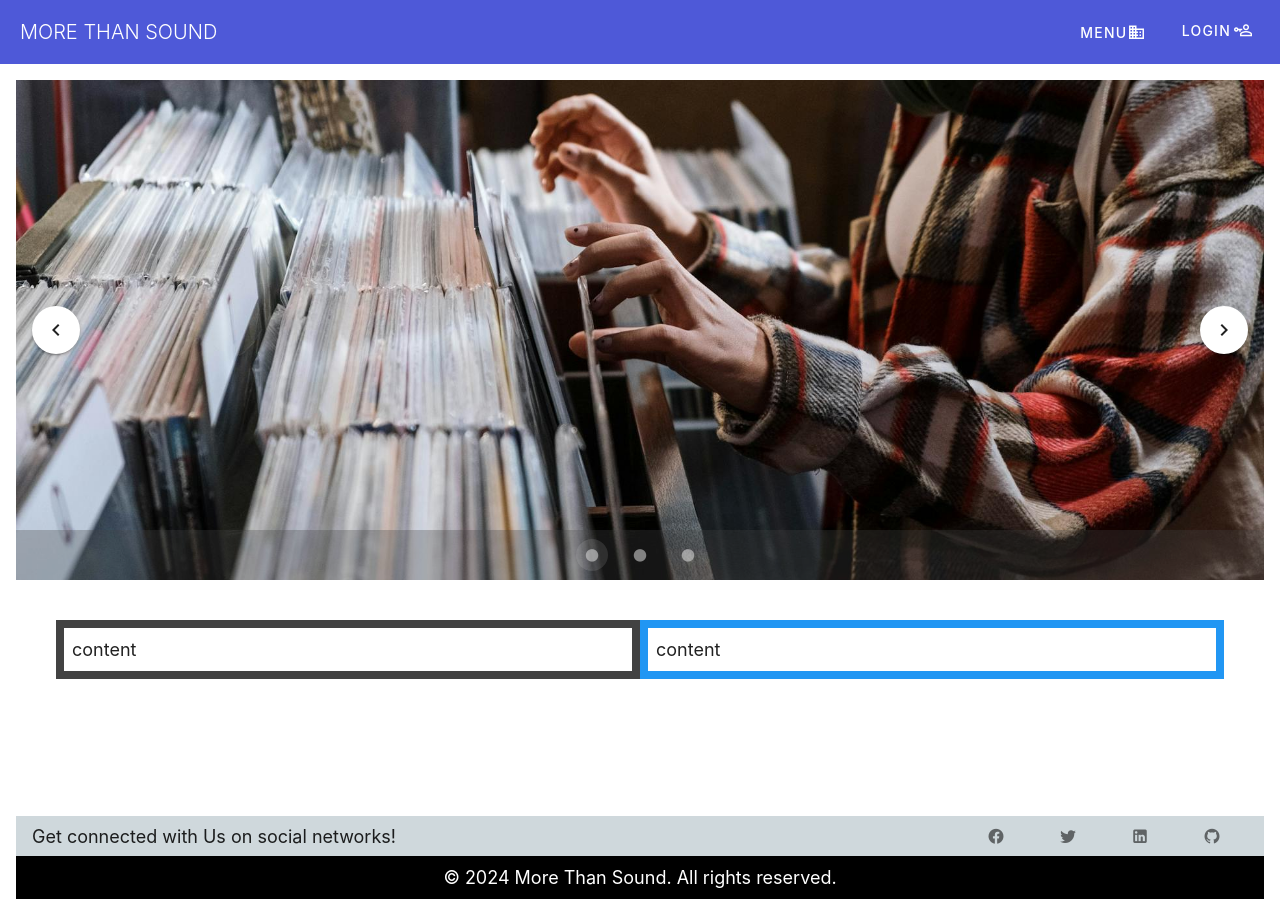
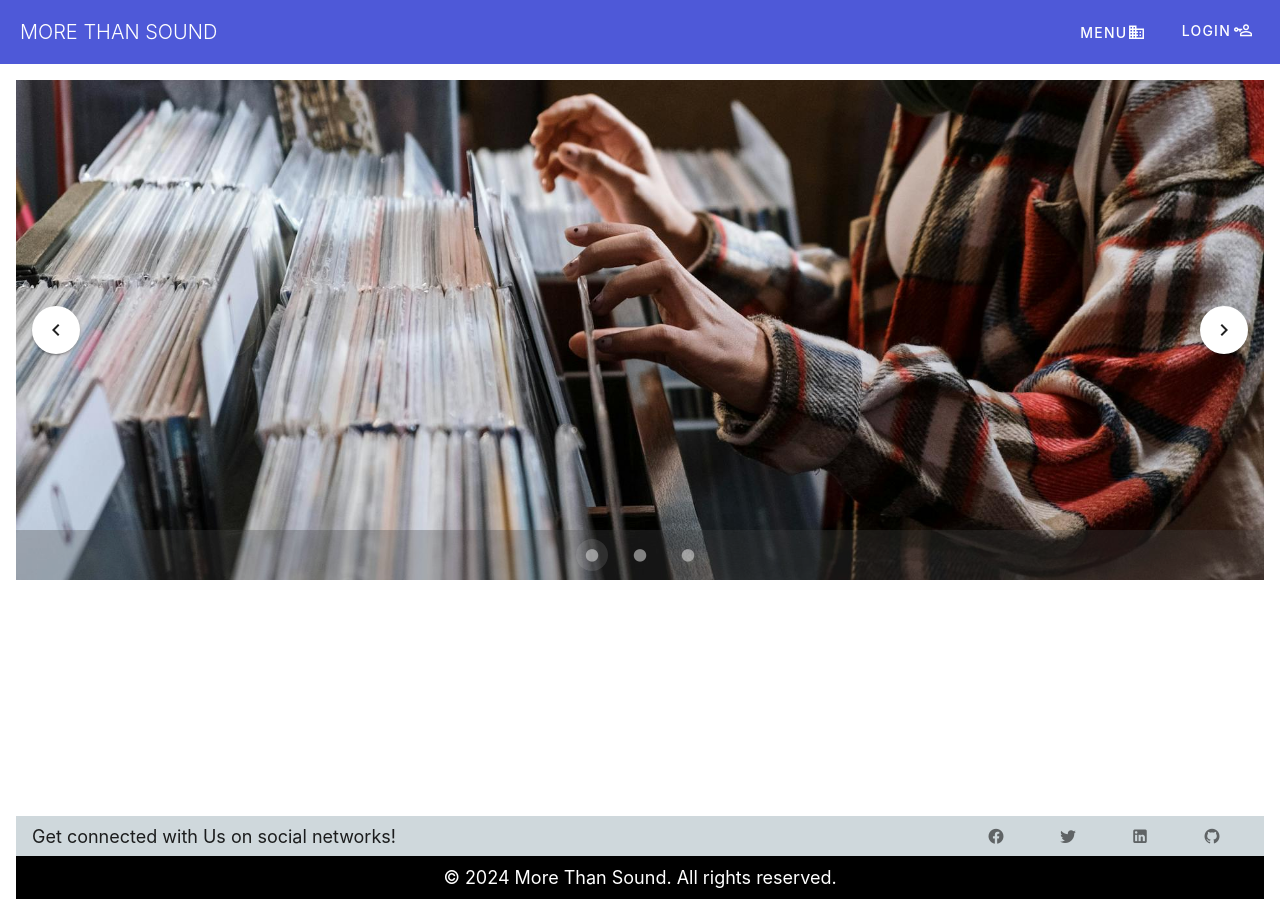
Before and after one commit to leonardo-canteros/VueFinalProject, a Vue app: page / in a window 1280 px wide. Built offline with nearby package versions, Linux system fonts and the light colour scheme.

Commit message:
Refactor UI: Improve structure, clean up unnecessary data, and enhance button layout

```diff
--- a/src/components/products/ProductDelete.vue
+++ b/src/components/products/ProductDelete.vue
@@ -20,12 +20,9 @@ const store = useProductsListStore();
 const productId = route.params.id;
 
 
-
 const deleteItemList = async (id: any) => {
   try {
     await store.deleteProduct(id);
-
-    console.log("Product delete: ", productId);
   } catch (error) {
     console.error("Error deleting post: ", error);
   }
--- a/src/components/products/ProductUpdate.vue
+++ b/src/components/products/ProductUpdate.vue
@@ -2,9 +2,8 @@
   <div>
     <v-container>
       <div class="ma-4">
-        <h1>List products</h1>
+        <h1>Manage Your Products</h1>
       </div>
-      <!-- props -->
       <v-card
         flat
         v-for="product in listProduct"
@@ -24,7 +23,6 @@
           </v-col>
           <v-col cols="6" sm="2" md="2">
             <div class="text-caption title-color">Update</div>
-
             <div class="text-body-1 mt-1">
               <RouterLink
                 :to="{ name: 'ProductUpdateForm', params: { id: product.id } }"
@@ -35,7 +33,6 @@
           </v-col>
           <v-col cols="6" sm="2" md="2">
             <div class="text-caption title-color">Delete</div>
-
             <div class="text-body-1 mt-1">
               <RouterLink
                 :to="{ name: 'ProductDelete', params: { id: product.id } }"
@@ -62,11 +59,6 @@ const props = defineProps({
   },
 });
 
-/* //button
-const goToFormUpdate = () => {
-  router.push("/ProductUpdateForm");
-};
- */
 </script>
 
 <style scoped>
--- a/src/components/products/ProductUpdateForm.vue
+++ b/src/components/products/ProductUpdateForm.vue
@@ -38,7 +38,6 @@ const productLoaded = ref();
 const productId = route.params.id;
 
 
-// reactive with objects
 const formData = reactive({
   name: "",
   price: 0,
@@ -58,7 +57,6 @@ const categories = ref([
   "Brass"
 ]);
 
-//button
 const goToBack = () => {
   router.back();
 };
--- a/src/views/HomeView.vue
+++ b/src/views/HomeView.vue
@@ -3,14 +3,7 @@
     <CarouselComponent></CarouselComponent>
 
     <v-container class="my-2">
-      <v-row no-gutters>
-        <v-col class="bg-surface-variant" cols="12" sm="6">
-          <v-sheet class="pa-2 ma-2">content</v-sheet>
-        </v-col>
-        <v-col class="bg-blue" cols="12" sm="6">
-          <v-sheet class="pa-2 ma-2">content</v-sheet>
-        </v-col>
-      </v-row>
+
     </v-container>
   </div>
 </template>
--- a/src/views/ProductCreateView.vue
+++ b/src/views/ProductCreateView.vue
@@ -1,30 +1,54 @@
 <template>
   <v-container>
     <div>
-      <h1>New product</h1>
+      <h1>Create a New Product</h1>
     </div>
-
     <v-sheet class="mx-auto ma-4" width="350px">
       <v-form fast-fail @submit.prevent="saveData">
-        <v-text-field label="Name" v-model="formData.name" required></v-text-field>
-
-        <v-text-field label="Price" v-model="formData.price" type="number" required></v-text-field>
-
-        <v-text-field label="Quantity" v-model="formData.quantity" type="number" required></v-text-field>
-
-        <v-textarea label="Description" v-model="formData.description" required></v-textarea>
-
-        <v-text-field label="Image URL" v-model="formData.image" required></v-text-field>
-
-        <v-select label="Category" :items="categories" v-model="formData.category" required></v-select>
-
-        <v-btn class="mx-auto mt-2 py-6" min-width="230" style="background-color: #f46568; color: #ffffff" type="submit"
-          block>Enter product</v-btn>
-
-          <v-btn
+        <v-text-field
+          label="Name"
+          v-model="formData.name"
+          required
+        ></v-text-field>
+        <v-text-field
+          label="Price"
+          v-model="formData.price"
+          type="number"
+          required
+        ></v-text-field>
+        <v-text-field
+          label="Quantity"
+          v-model="formData.quantity"
+          type="number"
+          required
+        ></v-text-field>
+        <v-textarea
+          label="Description"
+          v-model="formData.description"
+          required
+        ></v-textarea>
+        <v-text-field
+          label="Image URL"
+          v-model="formData.image"
+          required
+        ></v-text-field>
+        <v-select
+          label="Category"
+          :items="categories"
+          v-model="formData.category"
+          required
+        ></v-select>
+        <v-btn
+          class="mx-auto mt-2 py-6"
+          min-width="230"
+          style="background-color: #f46568; color: #ffffff"
+          type="submit"
+          block
+          >Enter product</v-btn
+        >
+        <v-btn
           class="mx-auto mt-2 py-6 text-white"
           color="#3949ab"
-
           min-width="230"
           type="submit"
           @click="goToProductsList"
@@ -34,9 +58,6 @@
         >
       </v-form>
     </v-sheet>
-
-    {{ listProducts }}
-
   </v-container>
 </template>
 
@@ -48,12 +69,9 @@ import { useProductsListStore } from "@/stores/ProductsStore";
 import { storeToRefs } from "pinia";
 
 const router = useRouter();
-
 const store = useProductsListStore();
 const { listProducts } = storeToRefs(store);
 
-
-// reactive with objects
 const formData = reactive({
   name: "",
   price: 0,
@@ -70,7 +88,7 @@ const categories = ref([
   "Wind",
   "String",
   "Keyboard",
-  "Brass"
+  "Brass",
 ]);
 
 //button
@@ -83,20 +101,15 @@ const goToProductsList = () => {
   router.push("/products");
 };
 
-
 const saveData = async () => {
-  console.log("Form data:", formData);
-
   try {
     await store.addProduct(formData);
-
     console.log("Product added.");
   } catch (error) {
     console.error("Failed to add product:", error);
   }
 };
 
-
 </script>
 
 <style scoped></style>
--- a/src/views/ProductUpdateView.vue
+++ b/src/views/ProductUpdateView.vue
@@ -5,12 +5,9 @@
 </template>
 
 <script setup lang="ts">
+
 import UpdateProduct from "@/components/products/ProductUpdate.vue";
-
-//vue
 import { onMounted } from "vue";
-
-// store
 import { useProductsListStore } from "@/stores/ProductsStore";
 import { storeToRefs } from "pinia";
 
@@ -20,6 +17,7 @@ const { listProducts } = storeToRefs(store);
 onMounted(() => {
   store.fetchAllProducts();
 });
+
 </script>
 
 <style scoped></style>
```
Also changed, not shown: src/components/products/ProductDetails.vue (+0 -7 lines), src/components/products/ProductsList.vue (+1 -8 lines), src/stores/ProductsStore.ts (+1 -18 lines), 1 other file (tests, documents, lock files or other folders).
